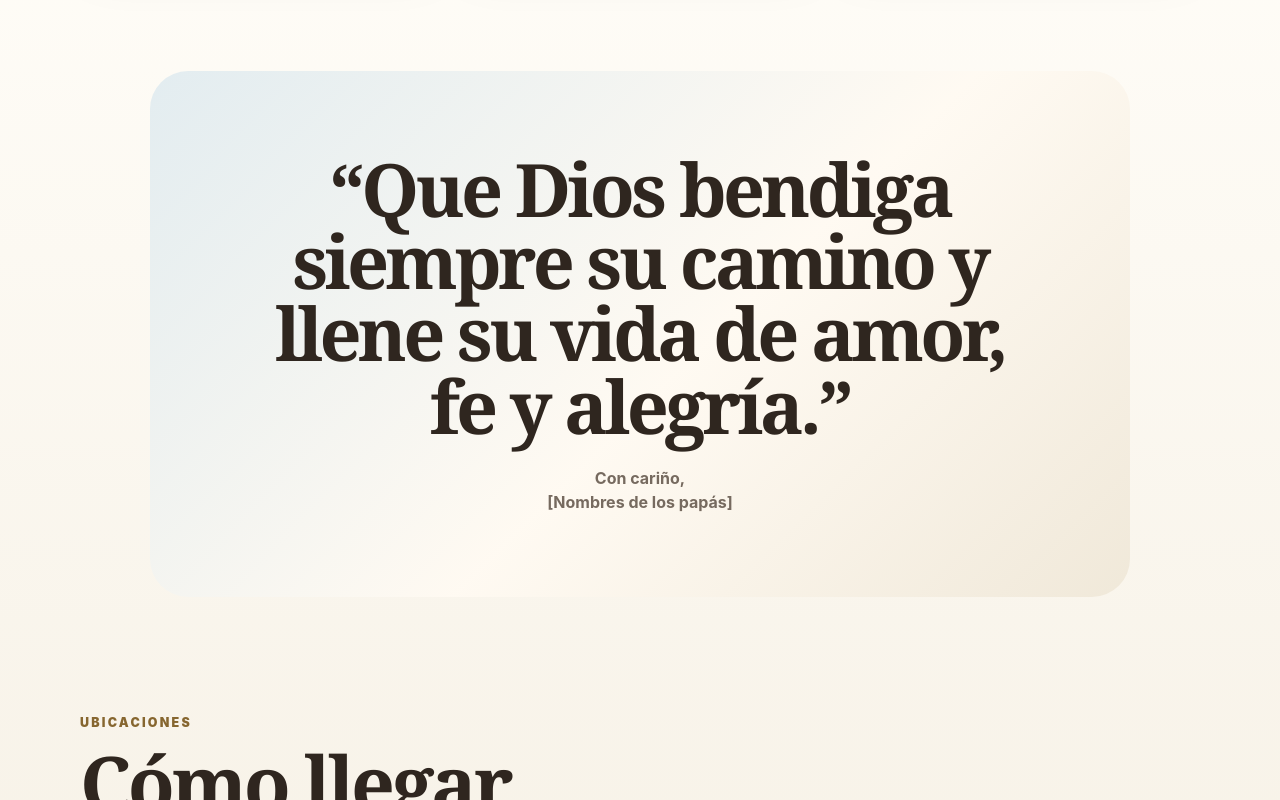
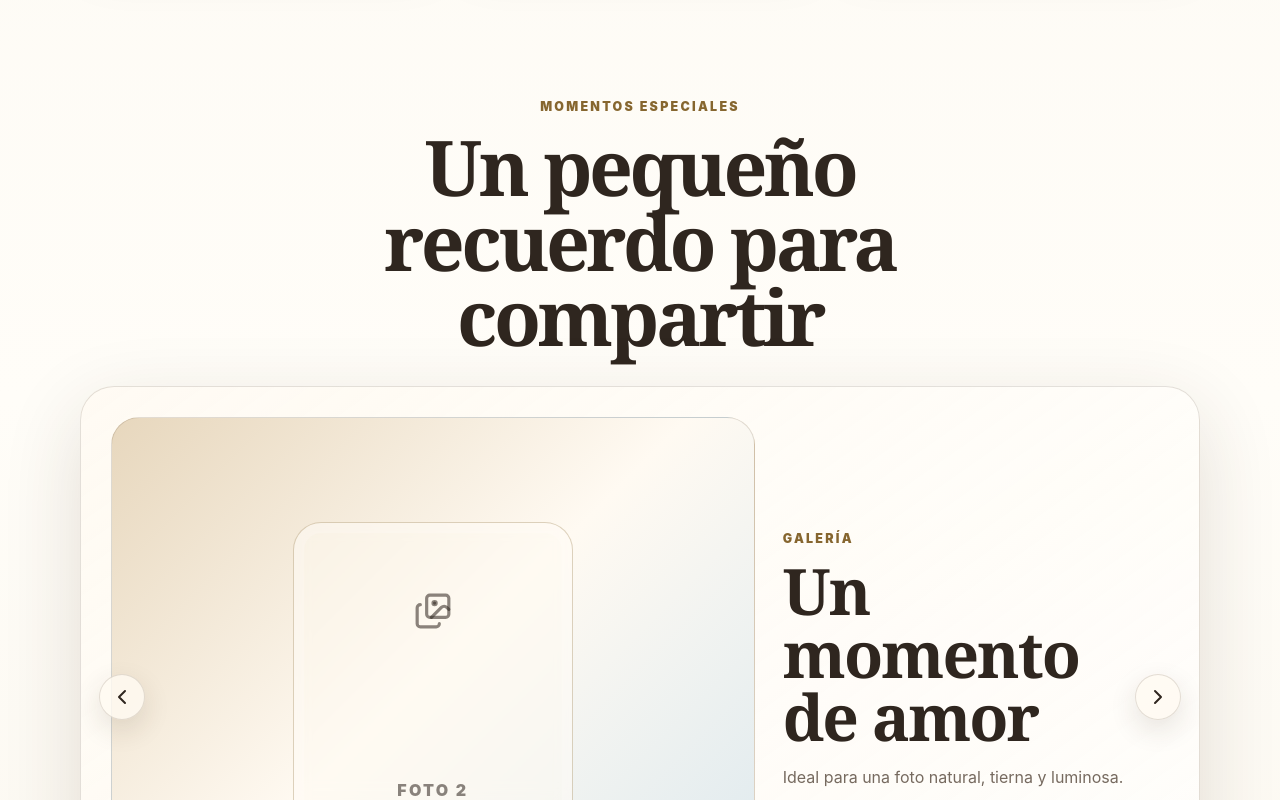
Before and after one commit to josehdezm415-cmd/baptism-invitation, a React (Vite) app: page / in a window 1280 px wide. Shown: the part 2000-2800 px from the top of the page. Built offline with nearby package versions, Linux system fonts and the light colour scheme.

Commit message:
Add photo slideshow placeholders

```diff
--- a/src/main.jsx
+++ b/src/main.jsx
@@ -1,6 +1,6 @@
 import React, { useEffect, useMemo, useState } from 'react';
 import { createRoot } from 'react-dom/client';
-import { CalendarDays, Church, MapPin, MessageCircle, Phone, Sparkles } from 'lucide-react';
+import { CalendarDays, ChevronLeft, ChevronRight, Church, Images, MapPin, MessageCircle, Phone, Sparkles } from 'lucide-react';
 import './styles.css';
 
 const invitation = {
@@ -58,6 +58,7 @@ function Button({ href, children, variant = 'primary', icon: Icon, ...props }) {
 function Nav() {
   const navItems = useMemo(() => [
     { id: 'detalles', label: 'Detalles' },
+    { id: 'fotos', label: 'Fotos' },
     { id: 'ubicaciones', label: 'Ubicaciones' },
     { id: 'rsvp', label: 'RSVP' }
   ], []);
@@ -159,6 +160,102 @@ function Blessing() {
   );
 }
 
+const photoSlides = [
+  {
+    label: 'Foto 1',
+    title: 'Dulce espera',
+    caption: 'Espacio para una foto especial del bebé o de la familia.'
+  },
+  {
+    label: 'Foto 2',
+    title: 'Un momento de amor',
+    caption: 'Ideal para una foto natural, tierna y luminosa.'
+  },
+  {
+    label: 'Foto 3',
+    title: 'Bendiciones',
+    caption: 'Puede ser una foto con papás, padrinos o detalles del bautizo.'
+  },
+  {
+    label: 'Foto 4',
+    title: 'Nuestra familia',
+    caption: 'Otro recuerdo bonito para compartir con los invitados.'
+  }
+];
+
+function PhotoSlideshow() {
+  const [current, setCurrent] = useState(0);
+  const [paused, setPaused] = useState(false);
+
+  useEffect(() => {
+    if (paused) return undefined;
+    const timer = window.setInterval(() => {
+      setCurrent(index => (index + 1) % photoSlides.length);
+    }, 4800);
+    return () => window.clearInterval(timer);
+  }, [paused]);
+
+  const goTo = (index) => setCurrent((index + photoSlides.length) % photoSlides.length);
+  const activeSlide = photoSlides[current];
+
+  return (
+    <section id="fotos" className="section photos">
+      <div className="section-heading centered">
+        <p className="eyebrow">Momentos especiales</p>
+        <h2>Un pequeño recuerdo para compartir</h2>
+      </div>
+
+      <div
+        className="slideshow-card"
+        onMouseEnter={() => setPaused(true)}
+        onMouseLeave={() => setPaused(false)}
+      >
+        <button className="slide-button prev" type="button" aria-label="Foto anterior" onClick={() => goTo(current - 1)}>
+          <ChevronLeft size={24} aria-hidden="true" />
+        </button>
+
+        <div className="slide-stage" aria-live="polite">
+          {photoSlides.map((slide, index) => (
+            <article
+              key={slide.label}
+              className={`photo-slide placeholder-${index + 1} ${index === current ? 'active' : ''}`}
+              aria-hidden={index !== current}
+            >
+              <div className="photo-placeholder">
+                <Images size={38} aria-hidden="true" />
+                <span>{slide.label}</span>
+              </div>
+            </article>
+          ))}
+        </div>
+
+        <div className="slide-copy">
+          <p className="eyebrow">Galería</p>
+          <h3>{activeSlide.title}</h3>
+          <p>{activeSlide.caption}</p>
+          <p className="small">Cuando me mandes las fotos, reemplazo estos espacios por imágenes reales.</p>
+        </div>
+
+        <button className="slide-button next" type="button" aria-label="Siguiente foto" onClick={() => goTo(current + 1)}>
+          <ChevronRight size={24} aria-hidden="true" />
+        </button>
+      </div>
+
+      <div className="slide-dots" aria-label="Seleccionar foto">
+        {photoSlides.map((slide, index) => (
+          <button
+            key={slide.label}
+            type="button"
+            className={index === current ? 'active' : ''}
+            aria-label={`Ver ${slide.label}`}
+            onClick={() => goTo(index)}
+          />
+        ))}
+      </div>
+    </section>
+  );
+}
+
 function Locations() {
   return (
     <section id="ubicaciones" className="section locations">
@@ -210,6 +307,7 @@ function App() {
     <main>
       <Hero />
       <Details />
+      <PhotoSlideshow />
       <Blessing />
       <Locations />
       <RSVP />
--- a/src/styles.css
+++ b/src/styles.css
@@ -150,6 +150,7 @@ h1 span { color: var(--gold-dark); font-style: italic; letter-spacing: -0.05em;
 .ghost { border: 1px solid var(--line); color: var(--ink); background: rgba(255, 255, 255, 0.64); }
 .section { width: min(1120px, calc(100% - 40px)); margin: 0 auto; padding: 84px 0; }
 .section-heading { width: min(620px, 100%); margin-bottom: 32px; }
+.section-heading.centered { margin-inline: auto; text-align: center; }
 .section-heading h2, .rsvp h2 { margin: 0; font-size: clamp(2.4rem, 6vw, 4.8rem); letter-spacing: -0.045em; }
 .detail-grid, .location-grid { display: grid; grid-template-columns: repeat(3, minmax(0, 1fr)); gap: 16px; }
 .location-grid { grid-template-columns: repeat(2, minmax(0, 1fr)); }
@@ -173,6 +174,105 @@ article p { margin: 0 0 10px; color: var(--muted); }
   background: linear-gradient(135deg, rgba(220, 233, 239, 0.8), rgba(255, 250, 242, 0.95) 55%, rgba(239, 231, 215, 0.9));
   text-align: center;
 }
+.photos { padding-top: 58px; }
+.slideshow-card {
+  position: relative;
+  display: grid;
+  grid-template-columns: minmax(0, 1.25fr) minmax(280px, 0.75fr);
+  gap: 28px;
+  align-items: center;
+  padding: clamp(18px, 4vw, 30px);
+  border: 1px solid var(--line);
+  border-radius: 34px;
+  background: linear-gradient(145deg, rgba(255, 250, 242, 0.9), rgba(255, 255, 255, 0.68));
+  box-shadow: var(--shadow);
+  overflow: hidden;
+}
+.slideshow-card::before {
+  content: "";
+  position: absolute;
+  inset: auto -7rem -11rem auto;
+  width: 22rem;
+  height: 22rem;
+  border-radius: 50%;
+  background: radial-gradient(circle, rgba(181, 144, 79, 0.2), transparent 68%);
+}
+.slide-stage {
+  position: relative;
+  min-height: clamp(320px, 48vw, 560px);
+  border-radius: 28px;
+  overflow: hidden;
+  background: var(--paper-2);
+}
+.photo-slide {
+  position: absolute;
+  inset: 0;
+  display: grid;
+  place-items: center;
+  opacity: 0;
+  transform: scale(1.015);
+  transition: opacity 700ms ease, transform 900ms ease;
+}
+.photo-slide.active { opacity: 1; transform: scale(1); }
+.placeholder-1 { background: linear-gradient(135deg, #f8e8d8, #dce9ef 52%, #fffaf2); }
+.placeholder-2 { background: linear-gradient(135deg, #e7d7bd, #fffaf2 48%, #d9e7ee); }
+.placeholder-3 { background: linear-gradient(135deg, #efe7d7, #f7dfe2 50%, #dce9ef); }
+.placeholder-4 { background: linear-gradient(135deg, #f8f3ea, #d7e5db 50%, #e6d2b3); }
+.photo-placeholder {
+  display: grid;
+  place-items: center;
+  gap: 10px;
+  width: min(280px, 70%);
+  aspect-ratio: 4 / 5;
+  border: 1px solid rgba(134, 102, 47, 0.28);
+  border-radius: 28px;
+  color: rgba(47, 38, 31, 0.56);
+  background: rgba(255, 250, 242, 0.48);
+  backdrop-filter: blur(8px);
+  box-shadow: inset 0 0 0 10px rgba(255, 255, 255, 0.18);
+  font-weight: 900;
+  letter-spacing: 0.14em;
+  text-transform: uppercase;
+}
+.slide-copy { position: relative; z-index: 1; padding: 12px 12px 12px 0; }
+.slide-copy h3 { font-size: clamp(2.2rem, 5vw, 4rem); }
+.slide-copy p:not(.eyebrow) { color: var(--muted); }
+.slide-button {
+  position: absolute;
+  z-index: 3;
+  top: 50%;
+  display: grid;
+  place-items: center;
+  width: 46px;
+  height: 46px;
+  border: 1px solid var(--line);
+  border-radius: 999px;
+  color: var(--ink);
+  background: rgba(255, 250, 242, 0.82);
+  box-shadow: 0 10px 28px rgba(61, 44, 25, 0.12);
+  cursor: pointer;
+  transform: translateY(-50%);
+}
+.slide-button:hover { background: white; }
+.slide-button:focus-visible { outline: 3px solid rgba(181, 144, 79, 0.34); outline-offset: 3px; }
+.slide-button.prev { left: 18px; }
+.slide-button.next { right: 18px; }
+.slide-dots {
+  display: flex;
+  justify-content: center;
+  gap: 9px;
+  margin-top: 18px;
+}
+.slide-dots button {
+  width: 10px;
+  height: 10px;
+  padding: 0;
+  border: 0;
+  border-radius: 999px;
+  background: rgba(134, 102, 47, 0.28);
+  cursor: pointer;
+}
+.slide-dots button.active { width: 28px; background: var(--gold-dark); }
 .quote { margin: 0 auto; max-width: 760px; font-size: clamp(2.1rem, 6vw, 4.6rem); letter-spacing: -0.05em; }
 .signature { margin: 24px 0 0; color: var(--muted); font-weight: 700; }
 .location-card svg { color: var(--gold-dark); margin-bottom: 10px; }
@@ -183,10 +283,14 @@ article p { margin: 0 0 10px; color: var(--muted); }
 footer { padding: 28px 20px 42px; color: var(--muted); text-align: center; }
 @media (max-width: 820px) {
   .topbar { top: 14px; width: calc(100% - 28px); justify-content: center; }
-  .topbar a { padding: 8px 10px; font-size: 0.82rem; }
+  .topbar a { padding: 8px 9px; font-size: 0.78rem; }
   .hero { padding-top: 84px; }
   .hero-card { border-radius: 28px; }
   .detail-grid, .location-grid { grid-template-columns: 1fr; }
+  .slideshow-card { grid-template-columns: 1fr; gap: 18px; }
+  .slide-copy { padding: 4px 8px 10px; text-align: center; }
+  .slide-stage { min-height: 360px; }
+  .slide-button { width: 42px; height: 42px; }
   .section { padding: 58px 0; }
 }
 @media (prefers-reduced-motion: reduce) {
```
